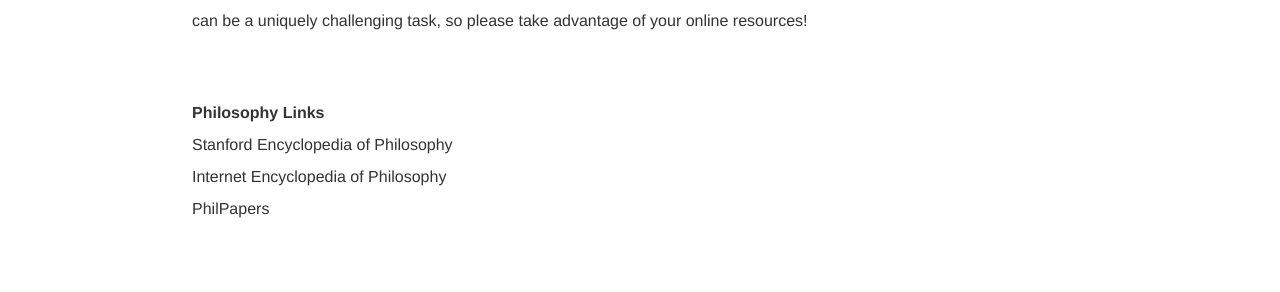
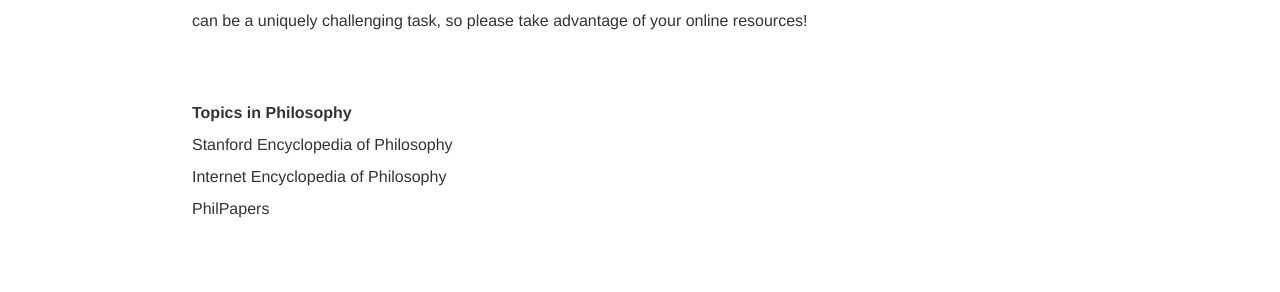
Before and after one commit to kevinjpatton/kevinjpatton.github.io, a Jekyll site: the page built from resources/index.html, in a window 1280 px wide. Shown: the part 238-530 px from the top of the page. Built offline with Jekyll 4.4.1, drawn with Linux system fonts in a browser that asks for light colours; Markdown is read by kramdown in place of the engine named in the settings.

Commit message:
Update index.html

```diff
--- a/resources/index.html
+++ b/resources/index.html
@@ -5,7 +5,7 @@
 <h1>Resources - Under Construction</h1>
 <p>If you are a student of mine, then you may benefit from consulting some of these resources.  Reading and writing philosophy can be a uniquely challenging task, so please take advantage of your online resources!</p>
 <p>
-<p><b>Philosophy Links</b><br/>
+<p><b>Topics in Philosophy</b><br/>
 Stanford Encyclopedia of Philosophy<br/>
 Internet Encyclopedia of Philosophy<br/>
   PhilPapers</p>
```
